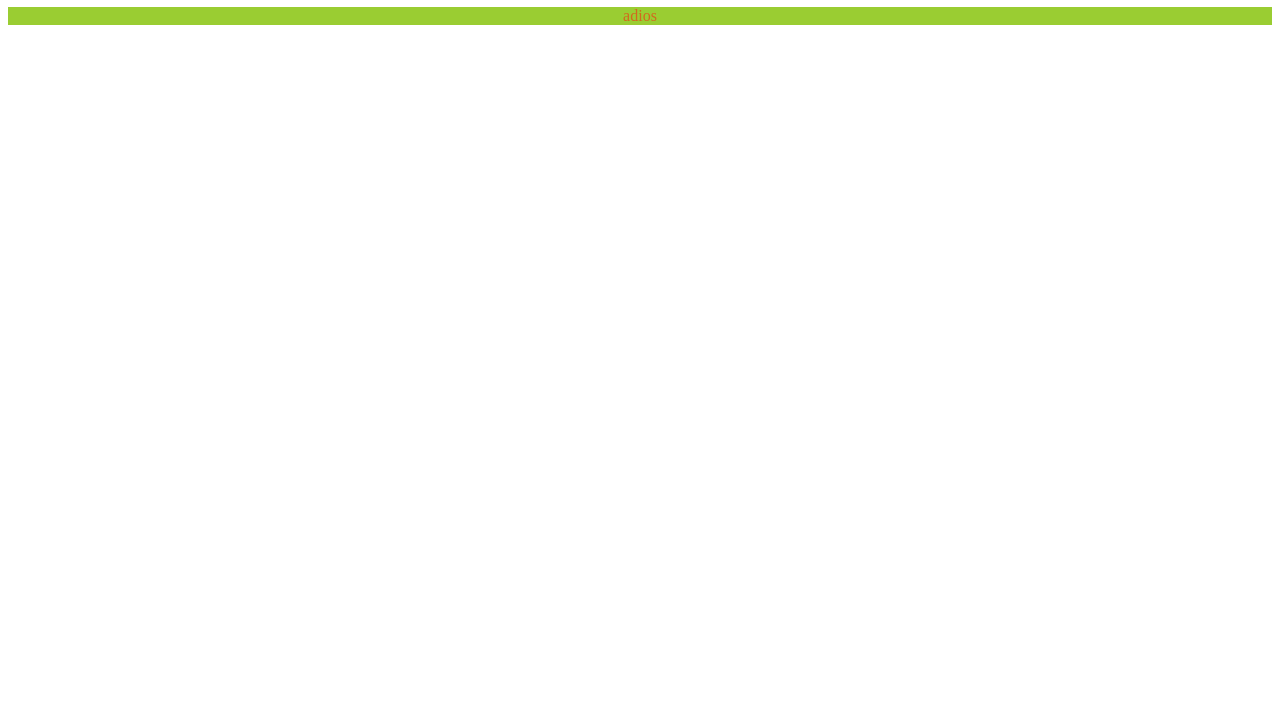
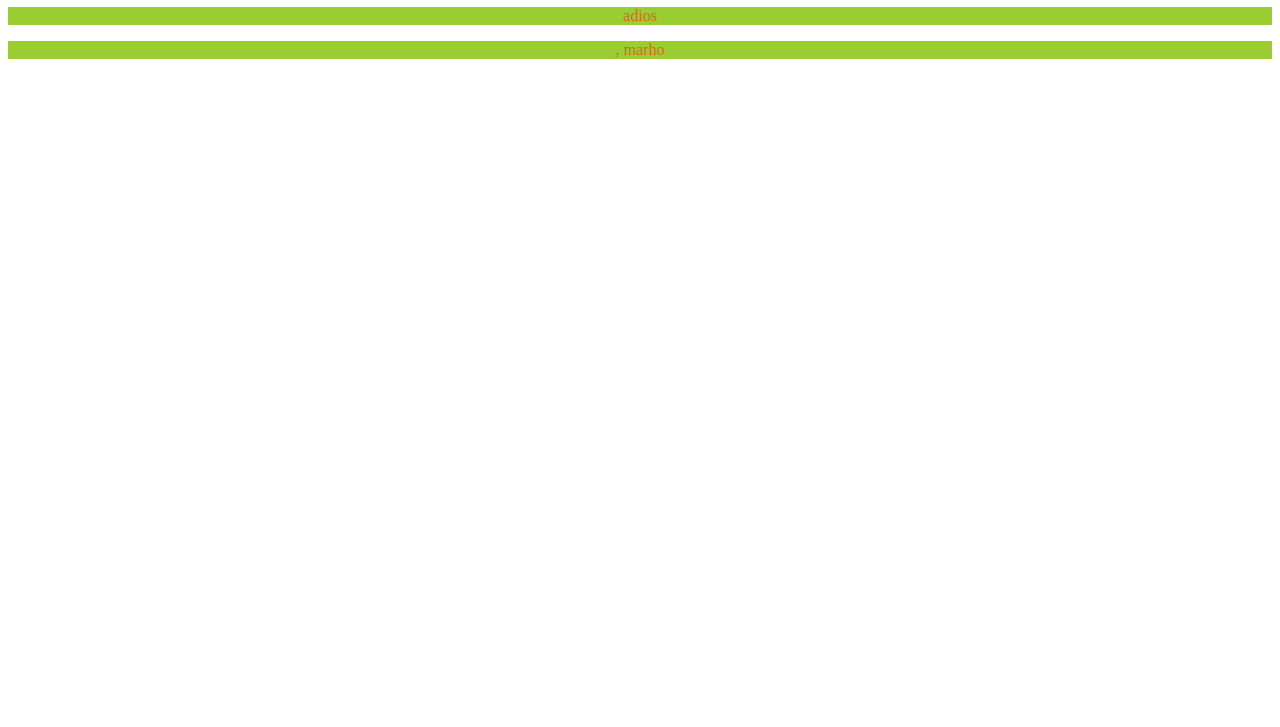
Before and after one commit to EloySM4/Repo3, a plain HTML site: page index.html in a window 1280 px wide. Shown: the part 73-800 px from the top of the page. Drawn offline with Linux system fonts and the light colour scheme.

Commit message:
Segundo commit

```diff
--- a/index.html
+++ b/index.html
@@ -9,5 +9,6 @@
 <body>
     <h1>Hola</h1>
     <p>adios</p>
+    <p>, marho</p>
 </body>
 </html>
```
